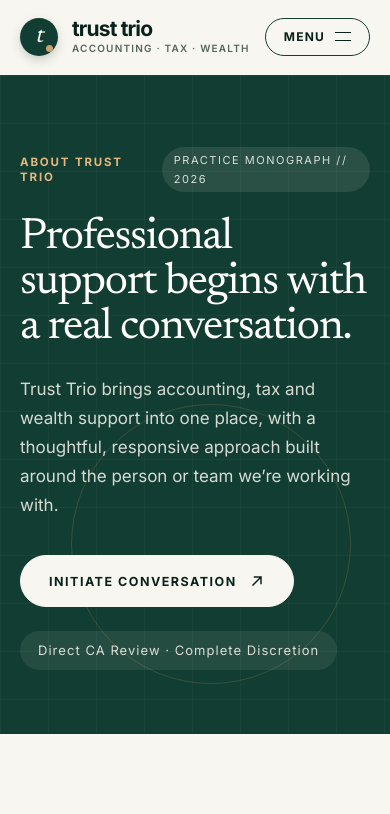
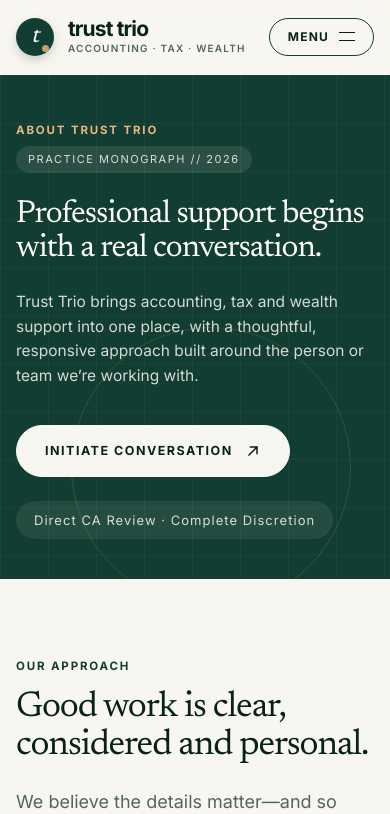
Before and after one commit to infowebrajya-creator/trio.com, a Next.js app: page /about in a window 390 px wide. Shown: the top 814 px of the page. Built offline with nearby package versions, Linux system fonts and the light colour scheme.

Commit message:
fix(mobile): align hero rail, section toplines, and responsive components

```diff
--- a/src/app/globals.css
+++ b/src/app/globals.css
@@ -224,6 +224,15 @@ img, svg {
   text-transform: uppercase;
 }
 
+.section-topline {
+  display: flex;
+  align-items: center;
+  justify-content: space-between;
+  gap: 16px;
+  margin-bottom: 20px;
+  flex-wrap: wrap;
+}
+
 /* Controls & Buttons */
 .button {
   position: relative;
@@ -567,6 +576,12 @@ img, svg {
 
 .hero-rail-item {
   display: flex;
+  align-items: center;
+  gap: 8px;
+}
+
+.rail-tag-row {
+  display: inline-flex;
   align-items: center;
   gap: 8px;
 }
@@ -3194,6 +3209,12 @@ img, svg {
 }
 
 @media (max-width: 960px) {
+  .hero-rail {
+    flex-wrap: wrap;
+    border-radius: var(--radius-xl);
+    padding: 14px 20px;
+    gap: 12px;
+  }
   .nav {
     display: none;
   }
@@ -3342,44 +3363,514 @@ img, svg {
 }
 
 @media (max-width: 640px) {
+  :root {
+    --gutter: 16px;
+  }
+
   .header-top-ticker {
     display: none;
   }
+
+  /* Architectural Rail on Mobile */
   .hero-rail {
+    flex-direction: column;
+    align-items: stretch;
+    gap: 12px;
+    padding: 16px 16px;
+    border-radius: var(--radius-xl);
+    margin-bottom: 24px;
+    background: var(--paper);
+    border: 1px solid var(--rule);
+    box-shadow: 0 4px 14px -4px rgba(18, 61, 50, 0.05);
+  }
+
+  .hero-rail-item {
+    display: flex;
+    flex-direction: column;
+    align-items: flex-start;
+    gap: 3px;
+    width: 100%;
+    padding-bottom: 10px;
+    border-bottom: 1px solid var(--rule-subtle);
+  }
+
+  .rail-tag-row {
+    display: flex;
+    align-items: center;
+    gap: 6px;
+  }
+
+  .rail-label {
+    font-size: 10.5px;
+    letter-spacing: 0.12em;
+    color: var(--muted);
+  }
+
+  .rail-val {
+    font-size: 13px;
+    color: var(--ink);
+    padding-left: 12px;
+    line-height: 1.4;
+  }
+
+  .hero-rail-item:nth-child(2) .rail-val {
+    padding-left: 0;
+  }
+
+  .hero-rail-clocks {
+    width: 100%;
+    justify-content: space-between;
+    padding: 8px 14px;
+    border-radius: var(--radius-md);
+    background: var(--ivory-surface);
+    margin-top: 2px;
+  }
+
+  .clock-city {
+    font-size: 10.5px;
+  }
+
+  .clock-time {
+    font-size: 12px;
+  }
+
+  /* Hero Editorial Header */
+  .hero-kicker-badge {
+    flex-wrap: wrap;
+    gap: 8px 10px;
+    margin-bottom: 16px;
+  }
+
+  .badge-line {
+    width: 20px;
+  }
+
+  .hero-headline {
+    font-size: clamp(34px, 8.5vw, 44px);
+    line-height: 1.06;
+    letter-spacing: -0.03em;
+    margin-bottom: 18px;
+  }
+
+  .hero-synopsis {
+    font-size: 15.5px;
+    line-height: 1.65;
+    margin-bottom: 24px;
+  }
+
+  /* Lens Selector */
+  .lens-controller {
+    padding: 14px 16px;
+    margin-bottom: 24px;
+    border-radius: var(--radius-lg);
+  }
+
+  .lens-label-row {
+    flex-direction: row;
+    justify-content: space-between;
+    align-items: center;
+    margin-bottom: 12px;
+  }
+
+  .lens-status {
+    font-size: 11px;
+  }
+
+  .lens-buttons {
+    grid-template-columns: 1fr;
+    gap: 8px;
+  }
+
+  .lens-btn {
+    padding: 12px 14px;
+    font-size: 13.5px;
+    border-radius: var(--radius-sm);
+  }
+
+  /* Hero CTA Group */
+  .hero-cta-group {
+    flex-direction: column;
+    gap: 10px;
+    margin-bottom: 24px;
+  }
+
+  .hero-btn-primary,
+  .hero-btn-secondary {
+    width: 100%;
+    min-height: 50px;
+    justify-content: center;
+    border-radius: var(--radius-full);
+    font-size: 12px;
+  }
+
+  .hero-credentials {
+    padding: 14px 16px;
+    border-radius: var(--radius-lg);
+    background: rgba(18, 61, 50, 0.03);
+    border: 1px solid var(--rule-subtle);
+    gap: 12px;
+    margin-bottom: 32px;
+  }
+
+  /* Diagram Card */
+  .diagram-card {
+    padding: 18px 16px;
+    border-radius: var(--radius-xl);
+  }
+
+  .diagram-header {
+    flex-wrap: wrap;
+    gap: 10px;
+  }
+
+  .readout-tags {
+    gap: 6px;
+  }
+
+  .readout-tag {
+    font-size: 10.5px;
+    padding: 4px 10px;
+  }
+
+  .diagram-footer {
+    flex-wrap: wrap;
+    gap: 8px;
+    font-size: 9.5px;
+  }
+
+  .fiduciary-slip {
+    display: none;
+  }
+
+  /* Section Intros & Toplines */
+  .section-topline {
+    flex-direction: row;
+    justify-content: space-between;
+    align-items: center;
+    gap: 8px;
+    margin-bottom: 16px;
+  }
+
+  .section-heading-row h2.display {
+    font-size: clamp(30px, 7.5vw, 42px);
+    line-height: 1.08;
+  }
+
+  .section-intro-body {
+    font-size: 15px;
+    line-height: 1.6;
+    margin-top: 14px;
+  }
+
+  /* Dossier */
+  .dossier-topline {
+    flex-direction: column;
+    align-items: flex-start;
+    gap: 10px;
+    padding-bottom: 16px;
+    margin-bottom: 24px;
+  }
+
+  .dossier-index-badge {
+    flex-wrap: wrap;
+    gap: 8px 12px;
+    width: 100%;
+  }
+
+  .dossier-status-tag {
+    font-size: 10.5px;
+    padding: 4px 10px;
+  }
+
+  .dossier-sheet {
+    padding: 20px 16px;
+    border-radius: var(--radius-lg);
+  }
+
+  .sheet-masthead {
     flex-direction: column;
     align-items: flex-start;
     gap: 12px;
   }
-  .hero-rail-clocks {
+
+  .sheet-title {
+    font-size: 28px;
+    line-height: 1.15;
+  }
+
+  .pillar-desc {
+    font-size: 14.5px;
+  }
+
+  /* Services Monograph */
+  .services-bar {
+    gap: 14px;
+    margin-bottom: 24px;
+    padding-bottom: 16px;
+  }
+
+  .services-bar-info {
     width: 100%;
     justify-content: space-between;
   }
-  .lens-buttons {
+
+  .services-filters {
+    width: 100%;
+    gap: 6px;
+  }
+
+  .filter-pill {
+    padding: 6px 12px;
+    font-size: 11.5px;
+  }
+
+  .spotlight-card {
+    padding: 22px 18px;
+    border-radius: var(--radius-xl);
+  }
+
+  .spotlight-title {
+    font-size: 26px;
+    line-height: 1.15;
+    margin-bottom: 14px;
+  }
+
+  .spotlight-desc {
+    font-size: 14.5px;
+    line-height: 1.6;
+    margin-bottom: 20px;
+  }
+
+  .spotlight-workflow {
+    flex-direction: column;
+    align-items: stretch;
+    gap: 10px;
+    padding: 14px 14px;
+    margin-bottom: 20px;
+  }
+
+  .workflow-connector {
+    display: none;
+  }
+
+  .workflow-step {
+    width: 100%;
+    padding-bottom: 8px;
+    border-bottom: 1px dashed rgba(246, 244, 237, 0.12);
+  }
+
+  .workflow-step:last-child {
+    padding-bottom: 0;
+    border-bottom: none;
+  }
+
+  .spotlight-metrics {
+    grid-template-columns: repeat(3, 1fr);
+    gap: 6px;
+    padding: 10px 8px;
+    margin-bottom: 20px;
+  }
+
+  .metric-val {
+    font-size: 17px;
+  }
+
+  .metric-lbl {
+    font-size: 9.5px;
+    line-height: 1.3;
+  }
+
+  .spotlight-cta-row {
+    flex-direction: column;
+    align-items: stretch;
+    gap: 12px;
+  }
+
+  .spotlight-btn {
+    width: 100%;
+    justify-content: center;
+  }
+
+  .spotlight-note {
+    text-align: center;
+    font-size: 11px;
+  }
+
+  .service-grid {
     grid-template-columns: 1fr;
   }
+
+  .row-main {
+    padding: 20px 16px;
+    gap: 14px;
+  }
+
+  .row-num-block {
+    flex-direction: row;
+    align-items: center;
+    justify-content: space-between;
+  }
+
+  .row-number {
+    font-size: 24px;
+  }
+
+  .row-title {
+    font-size: 20px;
+    line-height: 1.25;
+  }
+
+  .row-synopsis {
+    font-size: 14px;
+  }
+
+  .row-specs {
+    gap: 6px;
+  }
+
+  .row-spec-chip {
+    font-size: 10.5px;
+    padding: 3px 8px;
+  }
+
+  /* Process Runway */
+  .runway-header {
+    margin-bottom: 36px;
+  }
+
+  .runway-topline {
+    flex-direction: row;
+    justify-content: space-between;
+    align-items: center;
+    gap: 8px;
+    padding-bottom: 14px;
+    margin-bottom: 20px;
+  }
+
+  .runway-title {
+    font-size: clamp(30px, 7.5vw, 40px);
+    line-height: 1.1;
+  }
+
+  .runway-lede {
+    font-size: 15px;
+    line-height: 1.6;
+  }
+
+  .runway-card {
+    padding: 22px 18px 20px;
+    border-radius: var(--radius-lg);
+  }
+
+  .card-number {
+    font-size: 36px;
+  }
+
+  .card-title {
+    font-size: 22px;
+  }
+
+  .card-body {
+    font-size: 14px;
+  }
+
+  /* Quad Portals */
+  .portals-header {
+    margin-bottom: 36px;
+  }
+
+  .portals-topline {
+    flex-direction: row;
+    justify-content: space-between;
+    align-items: center;
+    gap: 8px;
+    padding-bottom: 14px;
+    margin-bottom: 20px;
+  }
+
+  .portals-title {
+    font-size: clamp(30px, 7.5vw, 40px);
+    line-height: 1.1;
+  }
+
+  .portals-lede {
+    font-size: 15px;
+    line-height: 1.6;
+  }
+
   .portals-grid {
     grid-template-columns: 1fr;
-  }
-  .service-grid {
-    grid-template-columns: 1fr;
-  }
+    gap: 14px;
+  }
+
+  .portal-card {
+    padding: 24px 20px;
+    border-radius: var(--radius-lg);
+  }
+
+  .portal-title {
+    font-size: 22px;
+  }
+
+  /* Contact Band */
+  .band-topline {
+    flex-wrap: wrap;
+    gap: 8px 12px;
+  }
+
+  .band-title {
+    font-size: clamp(30px, 7.5vw, 42px);
+    line-height: 1.1;
+  }
+
+  .band-desc {
+    font-size: 15.5px;
+    line-height: 1.6;
+  }
+
+  .band-action-wrap {
+    justify-content: stretch;
+  }
+
+  .band-action-wrap .button {
+    width: 100%;
+    justify-content: center;
+  }
+
+  /* Forms */
   .form {
     grid-template-columns: 1fr;
-    padding: 24px 20px;
-  }
+    padding: 24px 18px;
+    border-radius: var(--radius-lg);
+  }
+
   .field.full {
     grid-column: auto;
   }
+
   .form .button {
     justify-self: stretch;
-  }
-  .fiduciary-slip {
-    display: none;
-  }
-  .hero-btn-primary,
-  .hero-btn-secondary {
     width: 100%;
-    justify-content: center;
+  }
+
+  /* Inner Pages */
+  .page-hero {
+    padding: 48px 0 40px;
+  }
+
+  .page-hero-meta {
+    flex-wrap: wrap;
+    gap: 8px 12px;
+  }
+
+  .page-hero-title {
+    font-size: clamp(32px, 8vw, 44px);
+    line-height: 1.08;
+  }
+
+  .page-hero-desc {
+    font-size: 15.5px;
+    line-height: 1.6;
   }
 }
 
--- a/src/components/hero-engine.tsx
+++ b/src/components/hero-engine.tsx
@@ -101,12 +101,16 @@ export function HeroEngine() {
       {/* Top Architectural Metadata Rail */}
       <div className="hero-rail">
         <div className="hero-rail-item">
-          <span className="rail-dot" aria-hidden="true" />
-          <span className="rail-label">Transatlantic Corridor</span>
+          <div className="rail-tag-row">
+            <span className="rail-dot" aria-hidden="true" />
+            <span className="rail-label">Transatlantic Corridor</span>
+          </div>
           <span className="rail-val">US ↔ India Financial Bridge</span>
         </div>
         <div className="hero-rail-item">
-          <span className="rail-label">Practice Credential</span>
+          <div className="rail-tag-row">
+            <span className="rail-label">Practice Credential</span>
+          </div>
           <span className="rail-val">UPC &amp; Associates · ARN-278052</span>
         </div>
         <div className="hero-rail-clocks">
```
